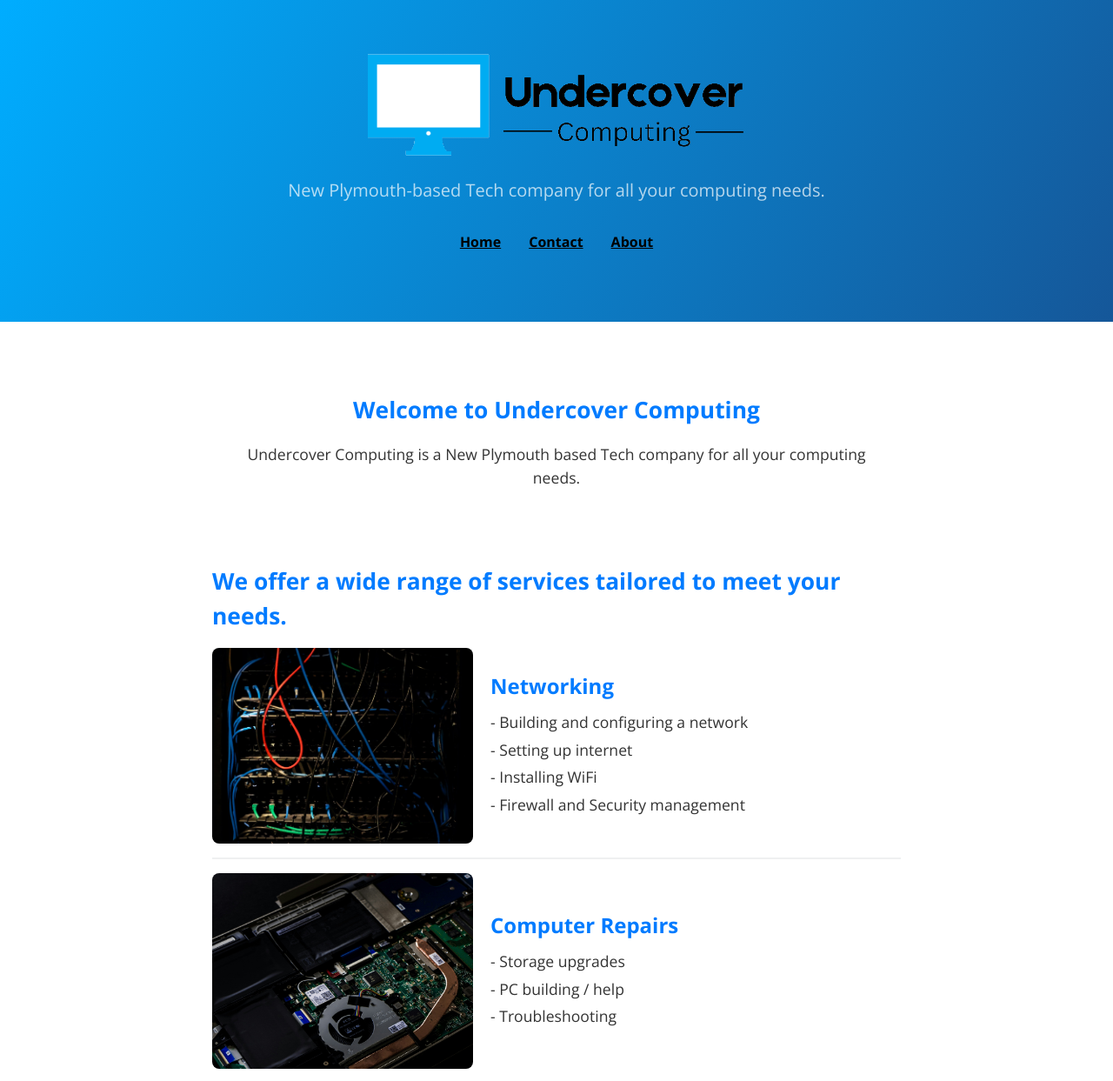
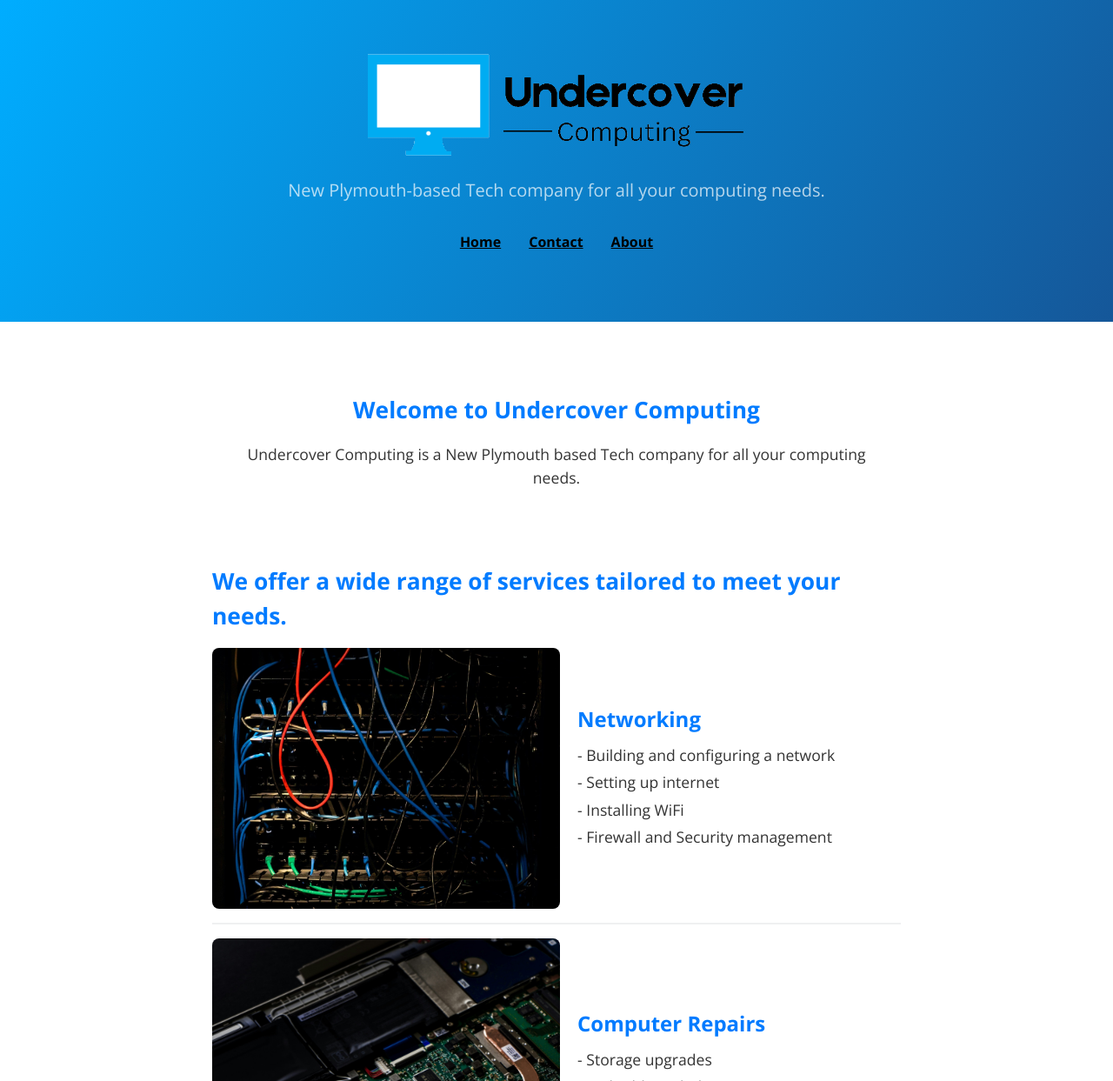
Before and after one commit to UndercoverComputing/undercovercomputing.com, a Jekyll site: the page index.html, which Jekyll copies as it is, in a window 1280 px wide. Shown: the top 1243 px of the page at 87% size. Built offline with Jekyll 4.4.1, drawn with Linux system fonts in a browser that asks for light colours; grey boxes are pictures that could not be loaded.

Commit message:
Update style.scss

```diff
--- a/assets/css/style.scss
+++ b/assets/css/style.scss
@@ -122,8 +122,8 @@ footer ul li a:hover {
 }
 
 .service-item img {
-    width: 80%; /* Make images 80% of their container width */
-    max-width: 300px; /* Optional: Limit the max size of the images */
+    width: 100%; /* Make images 80% of their container width */
+    max-width: 400px; /* Optional: Limit the max size of the images */
     border-radius: 8px; /* Optional: Add rounded corners */
 }
 
```
